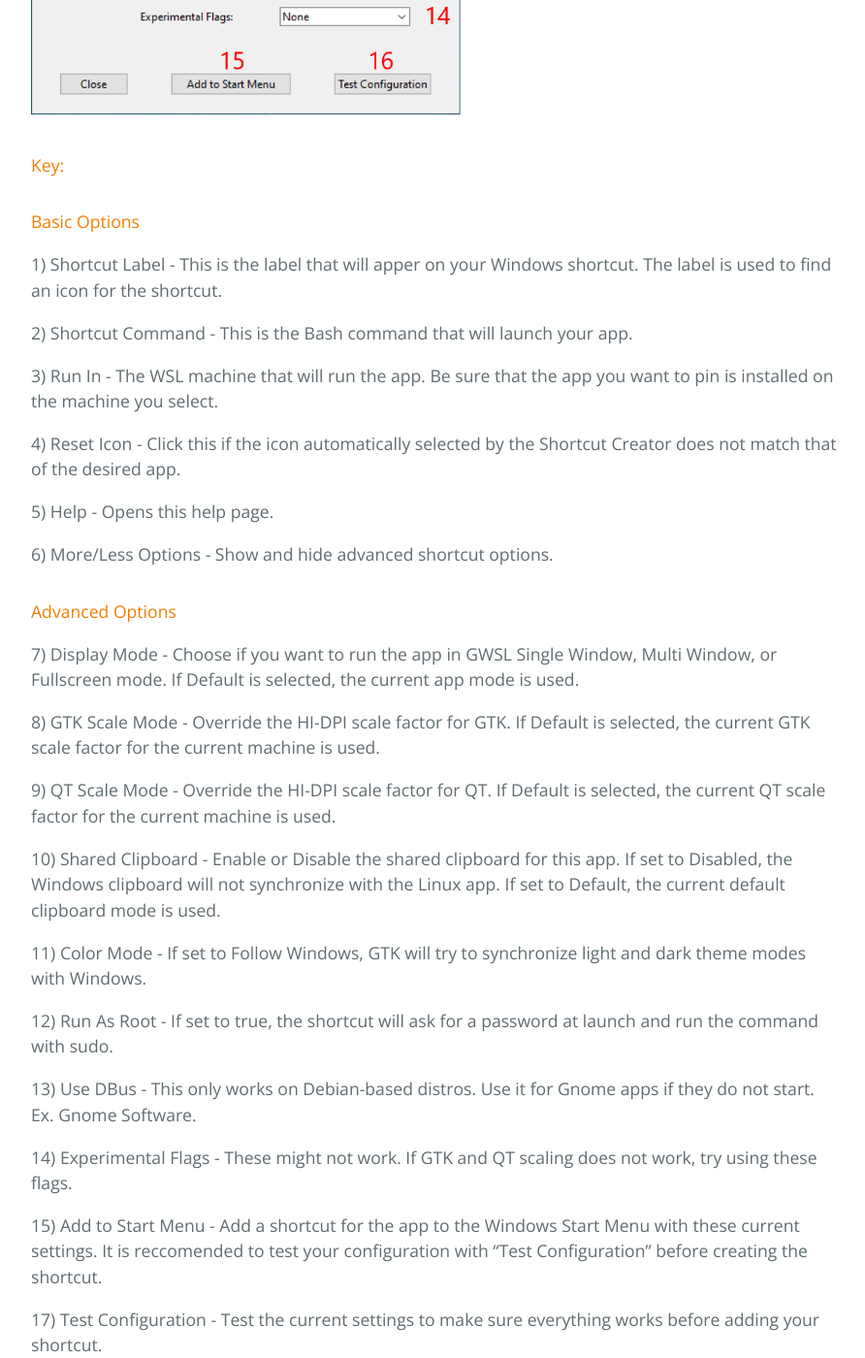
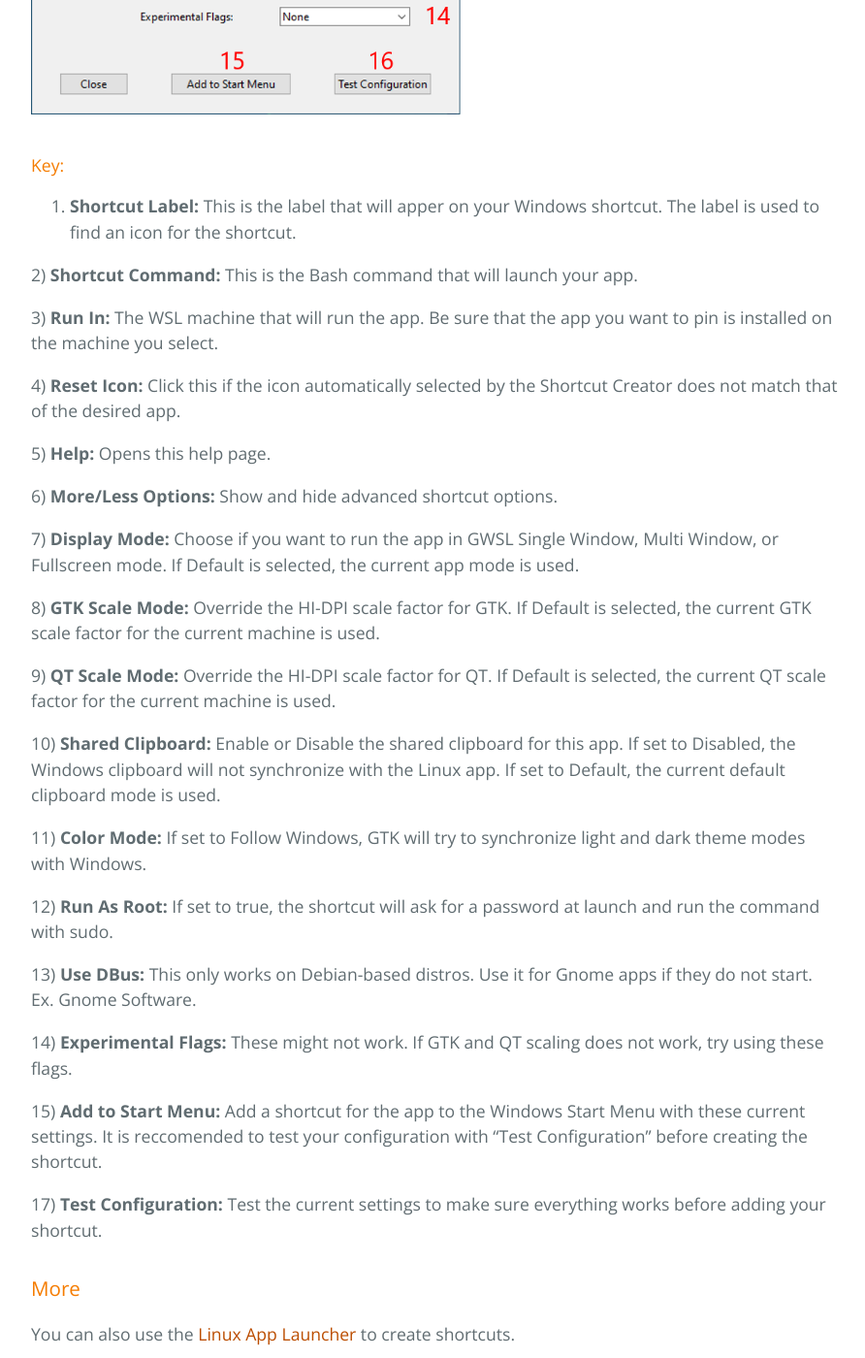
Before and after one commit to Opticos/gwsl, a Jekyll site: the page built from tutorials/manual.md, in a window 1280 px wide and 1400 px high, scrolled down 5874 px. Shown: the whole window at 97% size, without its empty margins (192-1084 px from the left). Built offline with Jekyll 4.4.1, drawn with Linux system fonts in a browser that asks for light colours; the repository's description, which GitHub fills in, is left out.

Commit message:
Update manual.md

```diff
--- a/tutorials/manual.md
+++ b/tutorials/manual.md
@@ -116,41 +116,37 @@ To access the Shortcut Creator, open the GWSL Dashboard and click "Shortcut Crea
 
 #### Key:
 
-#### Basic Options
+1.  **Shortcut Label:** This is the label that will apper on your Windows shortcut. The label is used to find an icon for the shortcut.
 
-1) Shortcut Label - This is the label that will apper on your Windows shortcut. The label is used to find an icon for the shortcut.
+2)  **Shortcut Command:** This is the Bash command that will launch your app.
 
-2) Shortcut Command - This is the Bash command that will launch your app.
+3)  **Run In:** The WSL machine that will run the app. Be sure that the app you want to pin is installed on the machine you select.
 
-3) Run In - The WSL machine that will run the app. Be sure that the app you want to pin is installed on the machine you select.
+4)  **Reset Icon:** Click this if the icon automatically selected by the Shortcut Creator does not match that of the desired app.
 
-4) Reset Icon - Click this if the icon automatically selected by the Shortcut Creator does not match that of the desired app.
+5)  **Help:** Opens this help page.
 
-5) Help - Opens this help page.
+6)  **More/Less Options:** Show and hide advanced shortcut options.
 
-6) More/Less Options - Show and hide advanced shortcut options.
+7)  **Display Mode:** Choose if you want to run the app in GWSL Single Window, Multi Window, or Fullscreen mode. If Default is selected, the current app mode is used.
 
-#### Advanced Options
+8)  **GTK Scale Mode:** Override the HI-DPI scale factor for GTK. If Default is selected, the current GTK scale factor for the current machine is used.
 
-7) Display Mode - Choose if you want to run the app in GWSL Single Window, Multi Window, or Fullscreen mode. If Default is selected, the current app mode is used.
+9)  **QT Scale Mode:** Override the HI-DPI scale factor for QT. If Default is selected, the current QT scale factor for the current machine is used.
 
-8) GTK Scale Mode - Override the HI-DPI scale factor for GTK. If Default is selected, the current GTK scale factor for the current machine is used.
+10) **Shared Clipboard:** Enable or Disable the shared clipboard for this app. If set to Disabled, the Windows clipboard will not synchronize with the Linux app. If set to Default, the current default clipboard mode is used.
 
-9) QT Scale Mode - Override the HI-DPI scale factor for QT. If Default is selected, the current QT scale factor for the current machine is used.
+11)  **Color Mode:** If set to Follow Windows, GTK will try to synchronize light and dark theme modes with Windows.
 
-10) Shared Clipboard - Enable or Disable the shared clipboard for this app. If set to Disabled, the Windows clipboard will not synchronize with the Linux app. If set to Default, the current default clipboard mode is used.
+12)  **Run As Root:** If set to true, the shortcut will ask for a password at launch and run the command with sudo.
 
-11) Color Mode - If set to Follow Windows, GTK will try to synchronize light and dark theme modes with Windows.
+13)  **Use DBus:** This only works on Debian-based distros. Use it for Gnome apps if they do not start. Ex. Gnome Software.
 
-12) Run As Root - If set to true, the shortcut will ask for a password at launch and run the command with sudo.
+14)  **Experimental Flags:** These might not work. If GTK and QT scaling does not work, try using these flags.
 
-13) Use DBus - This only works on Debian-based distros. Use it for Gnome apps if they do not start. Ex. Gnome Software.
+15)  **Add to Start Menu:** Add a shortcut for the app to the Windows Start Menu with these current settings. It is reccomended to test your configuration with "Test Configuration" before creating the shortcut.
 
-14) Experimental Flags - These might not work. If GTK and QT scaling does not work, try using these flags.
-
-15) Add to Start Menu - Add a shortcut for the app to the Windows Start Menu with these current settings. It is reccomended to test your configuration with "Test Configuration" before creating the shortcut.
-
-17)  Test Configuration - Test the current settings to make sure everything works before adding your shortcut.
+17)   **Test Configuration:** Test the current settings to make sure everything works before adding your shortcut.
 
 ### More
 
```
